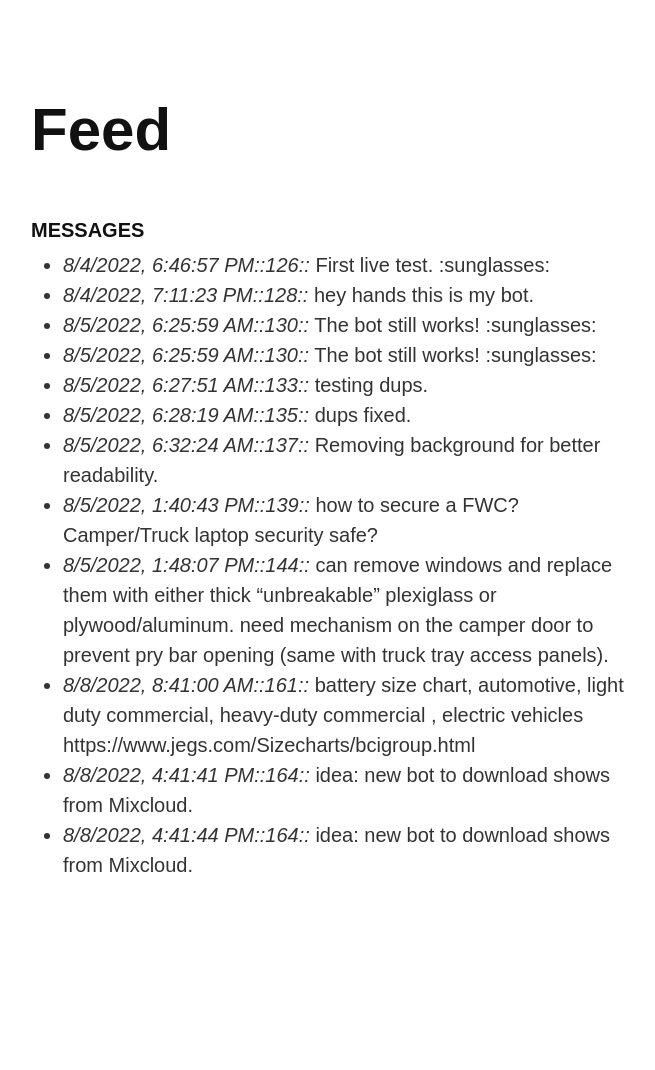
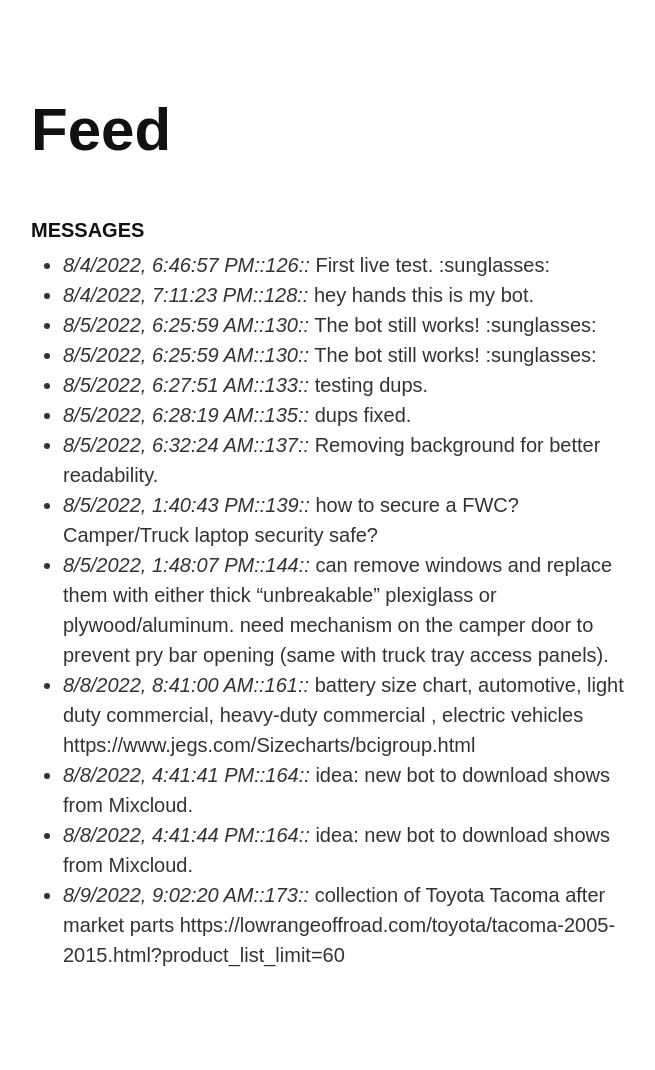
Before and after one commit to todgru/todgru.github.io, a Jekyll site: the page built from feed/index.md, in a window 1280 px wide. Shown: the whole page, without its empty margins (307-962 px from the left). Built offline with Jekyll 4.4.1, drawn with Linux system fonts in a browser that asks for light colours; our own code applies the rules of GitHub Pages for plain Markdown files; before the commit the page ends 980 px from its top, so only the background shows below that.

Commit message:
todgrubot: automated feed update

```diff
--- a/feed/index.md
+++ b/feed/index.md
@@ -16,3 +16,4 @@ layout: nobackground
 * _8/8/2022, 8:41:00 AM::161::_ battery size chart, automotive, light duty commercial, heavy-duty commercial , electric vehicles https://www.jegs.com/Sizecharts/bcigroup.html
 * _8/8/2022, 4:41:41 PM::164::_ idea: new bot to download shows from Mixcloud.
 * _8/8/2022, 4:41:44 PM::164::_ idea: new bot to download shows from Mixcloud.
+* _8/9/2022, 9:02:20 AM::173::_ collection of Toyota Tacoma after market parts https://lowrangeoffroad.com/toyota/tacoma-2005-2015.html?product_list_limit=60
```
